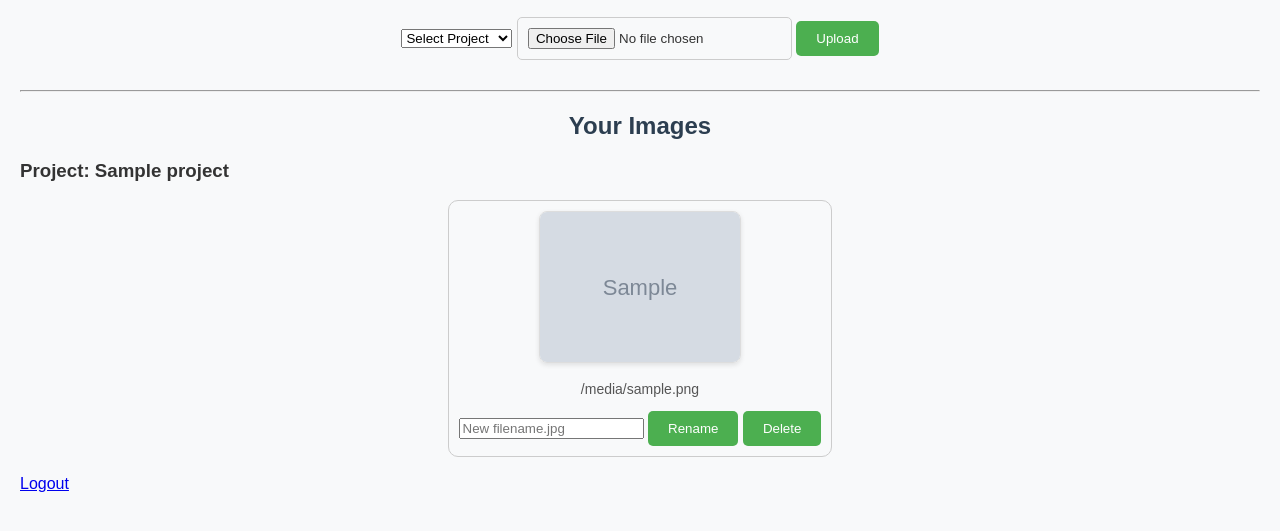
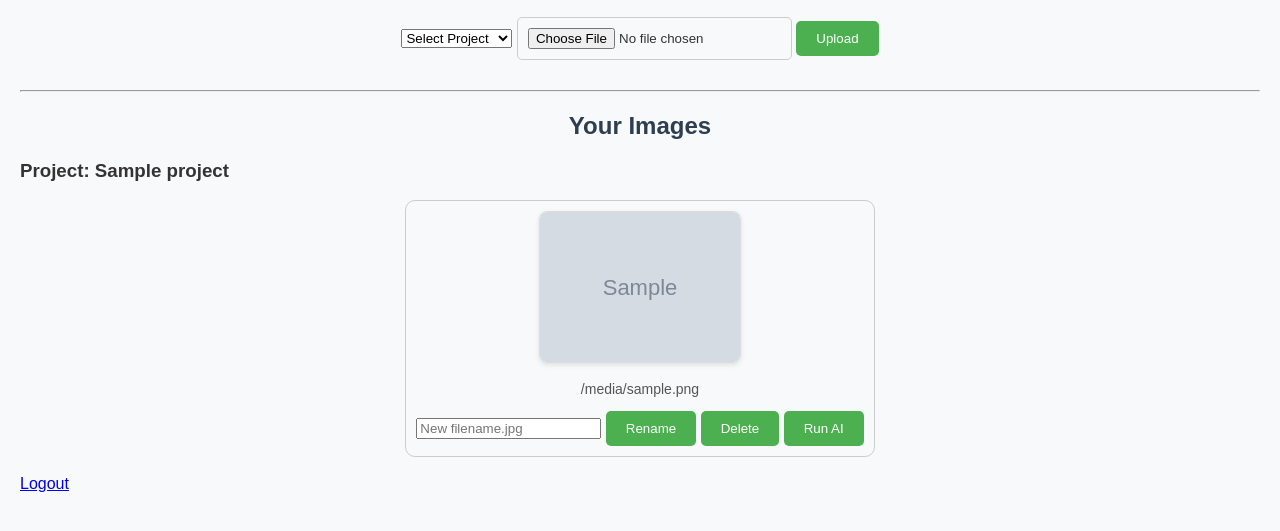
Before and after one commit to InfraVue/infravue-flask-app, a Flask app: template templates/dashboard.html in a window 1280 px wide. Shown: the part 131-662 px from the top of the page. Run offline with Flask 3, Linux system fonts and the light colour scheme; the template is opened without the code that fills it: most values are stand-ins (such as "Sample title", 1, 10 or a date in 2020); grey boxes marked "Sample" are stand-in pictures.

Commit message:
Update dashboard.html

```diff
--- a/templates/dashboard.html
+++ b/templates/dashboard.html
@@ -57,16 +57,19 @@
             </a>
             <p>{{ image.filename }}</p>
 
-            <!-- Rename Form -->
             <form action="{{ url_for('rename_image', image_id=image.id) }}" method="POST" class="inline">
               <input type="text" name="new_name" placeholder="New filename.jpg" required>
               <button type="submit">Rename</button>
             </form>
 
-            <!-- Delete Form -->
             <form action="{{ url_for('delete_image', image_id=image.id) }}" method="POST" class="inline" onsubmit="return confirm('Are you sure you want to delete this image?');">
               <button type="submit">Delete</button>
             </form>
+
+            <form action="{{ url_for('process_image_ai', image_id=image.id) }}" method="POST" class="inline">
+              <button type="submit">Run AI</button>
+            </form>
+
           </div>
         {% endfor %}
       </div>
```
